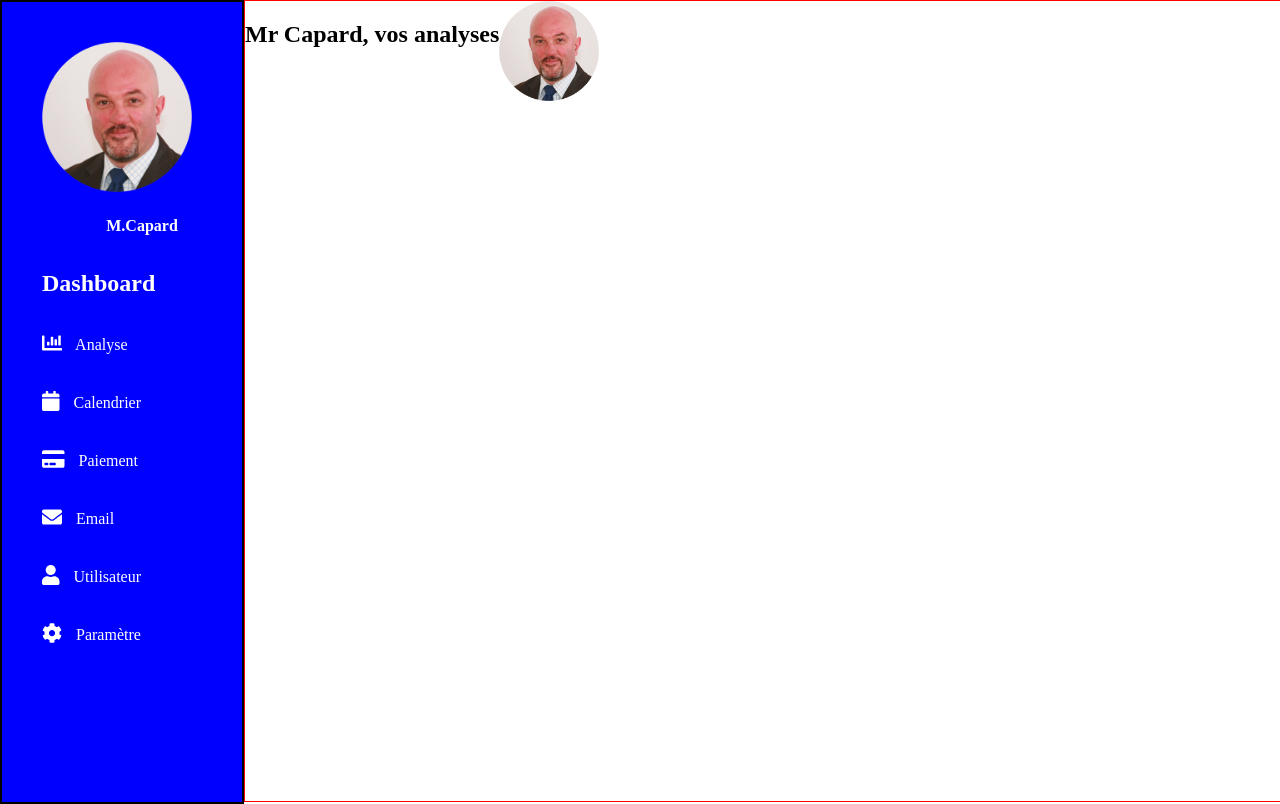
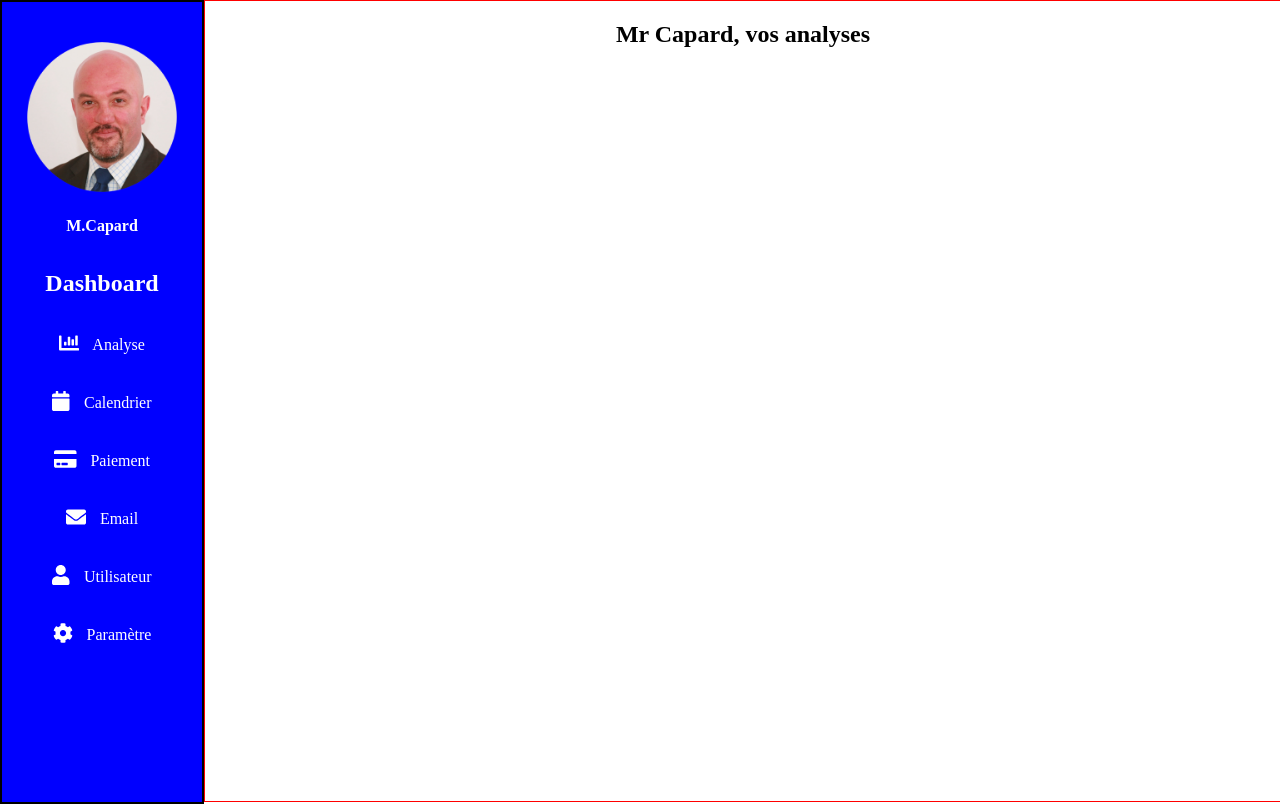
Before and after one commit to Farid69600/Business-Case, an Angular app in the folder dasboard/: page /page-stat/page-analyse in a window 1280 px wide. Built offline with nearby package versions, Linux system fonts and the light colour scheme.

Commit message:
actualisation dasboard 19:58

```diff
--- a/dasboard/src/app/page-stat/page-analyse/page-analyse.component.css
+++ b/dasboard/src/app/page-stat/page-analyse/page-analyse.component.css
@@ -3,10 +3,15 @@
   width: 100%;
   height: 100vh;
   display: flex;
-  flex-wrap: wrap;
-  flex: 2;
 }
 
 img {
   width: 100px;
 }
+
+.monAnalyse h2 {
+  text-align: center;
+
+  margin-left: auto;
+  margin-right: auto;
+}
--- a/dasboard/src/app/page-stat/page-analyse/page-analyse.component.html
+++ b/dasboard/src/app/page-stat/page-analyse/page-analyse.component.html
@@ -1,10 +1,9 @@
 <div class="monAnalyse">
-    <div>
-        <h2>Mr Capard, vos analyses</h2>
-    </div>
-    <br>
-    <div>
+
+    <h2>Mr Capard, vos analyses</h2>
+
+    <!-- <div>
         <img src=" assets/capard.jpg" alt="">
-    </div>
+    </div> -->
 
 </div>
--- a/dasboard/src/app/page-stat/page-stat.component.css
+++ b/dasboard/src/app/page-stat/page-stat.component.css
@@ -9,19 +9,11 @@
 ul {
   list-style-type: none;
   background-color: blue;
-  flex: 1;
   width: 200px;
   height: 100vh;
-  /* padding: 30px 0 10px; */
   border: solid 2px black;
   margin: 0;
-}
-
-.capard {
-  text-align: center;
-}
-
-h4 {
+  padding: 0;
   text-align: center;
 }
 
```
